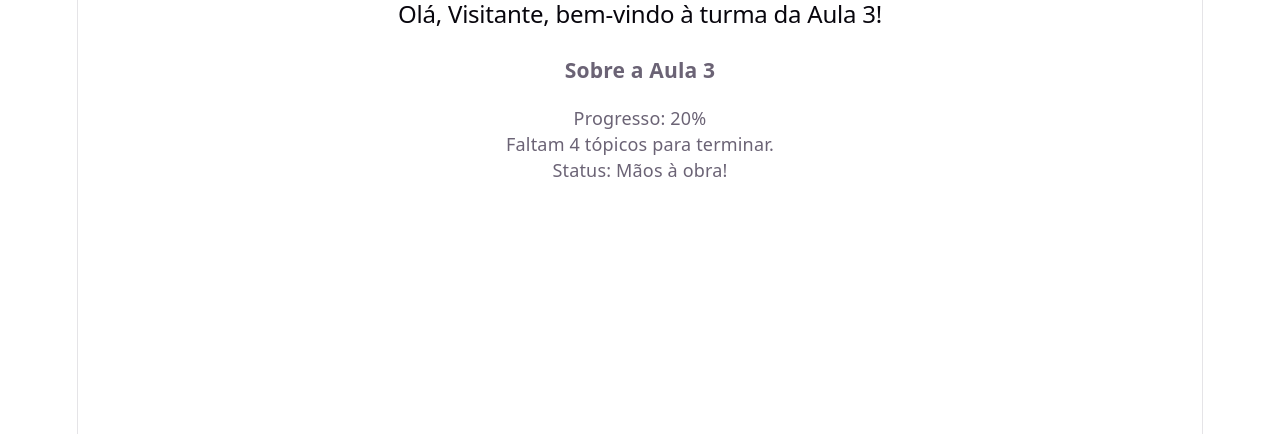
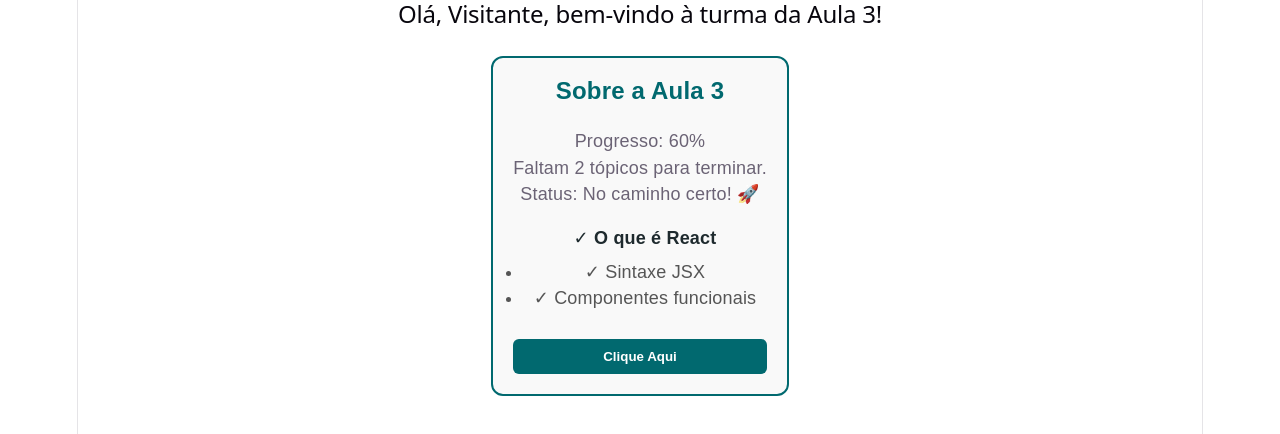
Before and after one commit to DNeves8/aula3-react, a React (Vite) app: page / in a window 1280 px wide. Shown: the top 434 px of the page. Built offline with nearby package versions, Linux system fonts and the light colour scheme.

Commit message:
feat: estilos inline e atributos JSX com botao de alerta

```diff
--- a/src/Cartao.jsx
+++ b/src/Cartao.jsx
@@ -1,31 +1,69 @@
-// Função declarada fora do componente para calcular a porcentagem
+// Função de porcentagem da atividade anterior
 function porcentagem(parte, total) {
   return Math.round((parte / total) * 100);
 }
 
+// 3. Criando uma variável de estilo externa (fora do componente)
+const estiloItem = {
+  fontWeight: "bold",
+  color: "#1E2A2E",
+  listStyleType: "none", // Remove a bolinha da lista para o item estilizado
+  marginBottom: "8px"
+};
+
 function Cartao() {
-  // 1. Variável de texto
   const titulo = "Sobre a Aula 3";
-
-  // 2. Variáveis numéricas
   const totalTopicos = 5;
-  const concluidos = 1;
-
+  const concluidos = 3;
   const progressoAtual = porcentagem(concluidos, totalTopicos);
 
   return (
-    <div className="cartao">
-      {/* Usando a variável de texto */}
-      <h3>{titulo}</h3>
+    // 1. Estilo inline direto no elemento raiz
+    <div
+      className="cartao"
+      style={{
+        padding: "20px",
+        border: "2px solid #01696F",
+        borderRadius: "12px",
+        maxWidth: "420px",
+        margin: "20px auto",
+        backgroundColor: "#f9f9f9",
+        fontFamily: "sans-serif"
+      }}
+    >
+      {/* 2. Estilo inline no h3 usando camelCase */}
+      <h3 style={{ color: "#01696F", marginTop: 0, fontSize: "24px" }}>
+        {titulo}
+      </h3>
 
-      {/* Chamando a função de porcentagem */}
       <p>Progresso: {progressoAtual}%</p>
+      <p>Faltam {totalTopicos - concluidos} tópicos para terminar.</p>
+      <p>Status: {progressoAtual >= 50 ? "No caminho certo! 🚀" : "Mãos à obra! 💻"}</p>
 
-      {/* Fazendo uma operação matemática direta */}
-      <p>Faltam {totalTopicos - concluidos} tópicos para terminar.</p>
+      <ul style={{ paddingLeft: "10px" }}>
+        {/* 4. Usando a variável externa de estilo */}
+        <li style={estiloItem}>✓ O que é React</li>
+        <li style={{ color: "#555" }}>✓ Sintaxe JSX</li>
+        <li style={{ color: "#555" }}>✓ Componentes funcionais</li>
+      </ul>
 
-      {/* Desafio Bônus: Operador ternário para mensagem dinâmica */}
-      <p>Status: {progressoAtual >= 50 ? "No caminho certo!" : "Mãos à obra!"}</p>
+      {/* Desafio Bônus: Botão estilizado com evento de clique */}
+      <button
+        onClick={() => alert("Bons estudos na Aula 3! 🎉")}
+        style={{
+          backgroundColor: "#01696F",
+          color: "white",
+          border: "none",
+          padding: "10px 15px",
+          borderRadius: "6px",
+          cursor: "pointer",
+          fontWeight: "bold",
+          marginTop: "10px",
+          width: "100%"
+        }}
+      >
+        Clique Aqui
+      </button>
     </div>
   );
 }
```
